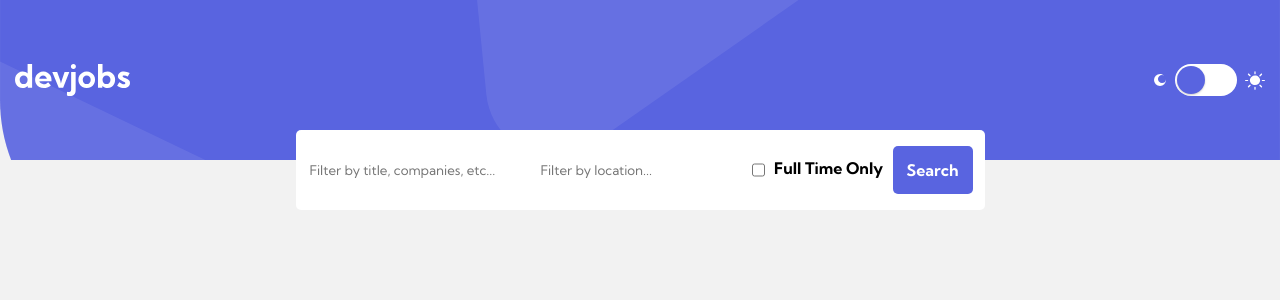
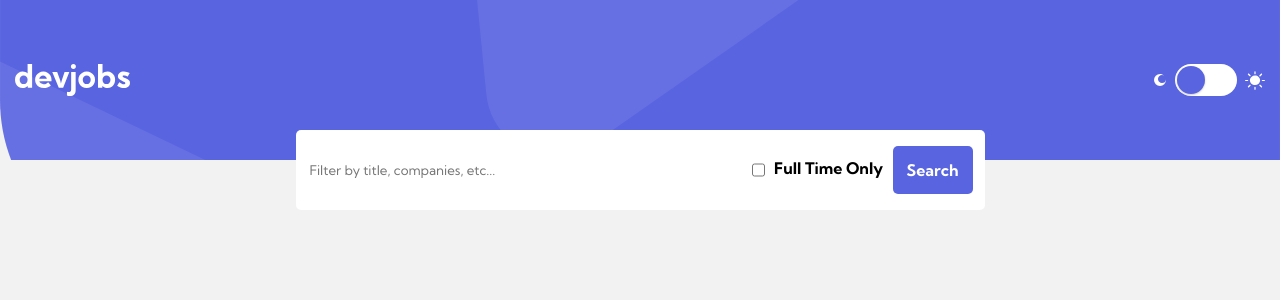
Before and after one commit to earthtobishop/devjobs-web-app, a Next.js app: page / in a window 1280 px wide. Shown: the top 300 px of the page. Built offline with nearby package versions, Linux system fonts and the light colour scheme.

Commit message:
Remove location input from filter component

```diff
--- a/components/home-page/filter/filter.tsx
+++ b/components/home-page/filter/filter.tsx
@@ -1,6 +1,5 @@
 import React, { FC, ReactElement } from 'react'
 import styled from 'styled-components'
-import { LocationInput } from './location-input'
 import { TitleInput } from './title-input'
 
 const Wrapper = styled.section`
@@ -163,7 +162,6 @@ const Filter: FC = (): ReactElement => {
   return (
     <Wrapper>
       <TitleInput placeholder='Filter by title, companies, etc...' />
-      <LocationInput placeholder='Filter by location...' />
       <SmallIconsWrapper>
         <FilterIcon />
         <SearchIcon />
--- a/components/home-page/filter/location-input.tsx
+++ /dev/null
@@ -1,21 +0,0 @@
-import styled from 'styled-components'
-
-export const LocationInput = styled.input`
-  visibility: hidden;
-  display: none;
-  background: transparent;
-  width: 33.3%;
-  font-family: inherit;
-  border: 0;
-  outline: 0;
-
-  @media only screen and (min-width: 768px) {
-    visibility: visible;
-    display: inline-block;
-  }
-
-  @media only screen and (min-width: 1440px) {
-    visibility: visible;
-    display: inline-block;
-  }
-`
--- a/components/home-page/filter/title-input.tsx
+++ b/components/home-page/filter/title-input.tsx
@@ -6,12 +6,4 @@ export const TitleInput = styled.input`
   font-family: inherit;
   border: 0;
   outline: 0;
-
-  @media only screen and (min-width: 768px) {
-    width: 33.3%;
-  }
-
-  @media only screen and (min-width: 1440px) {
-    width: 33.3%;
-  }
 `
```
